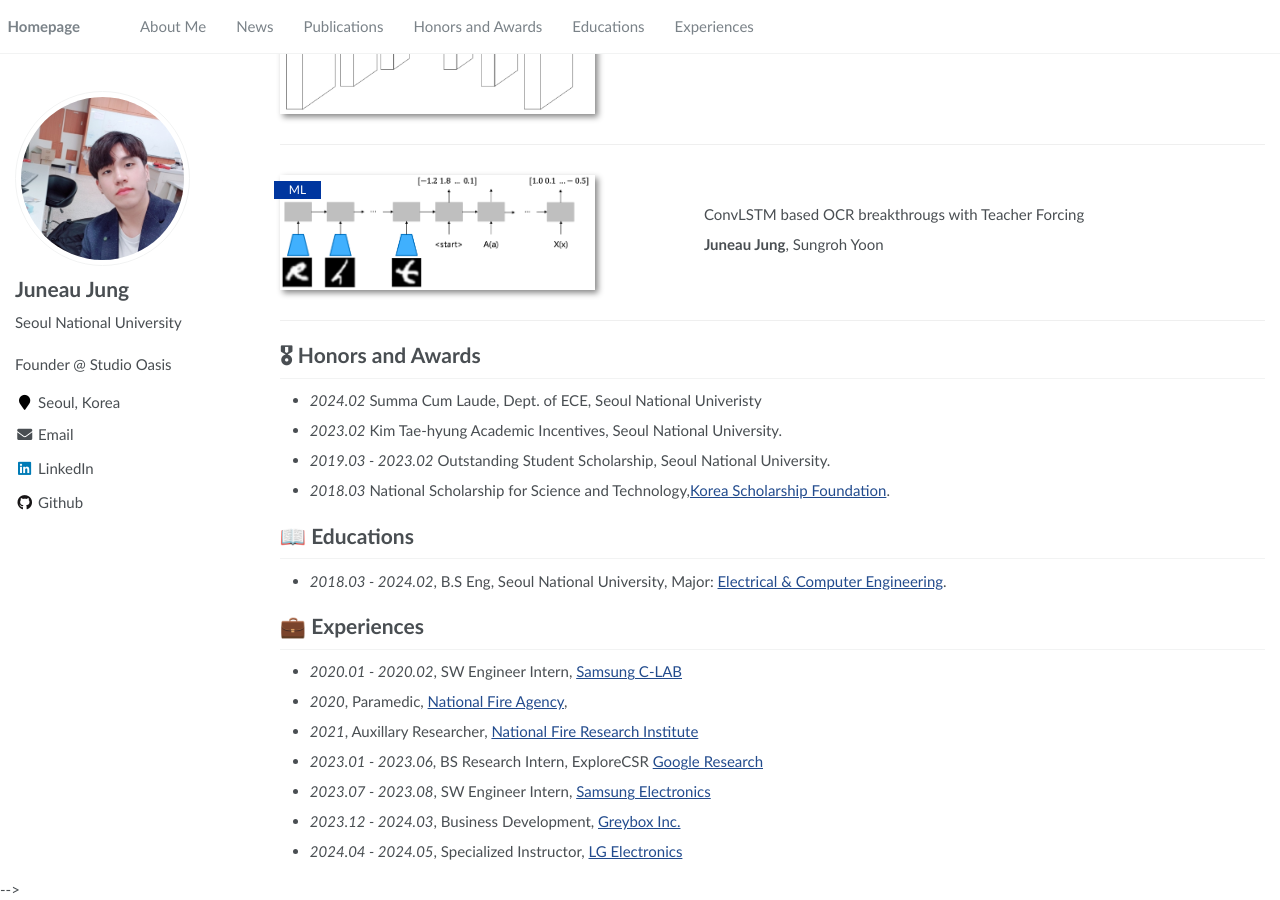
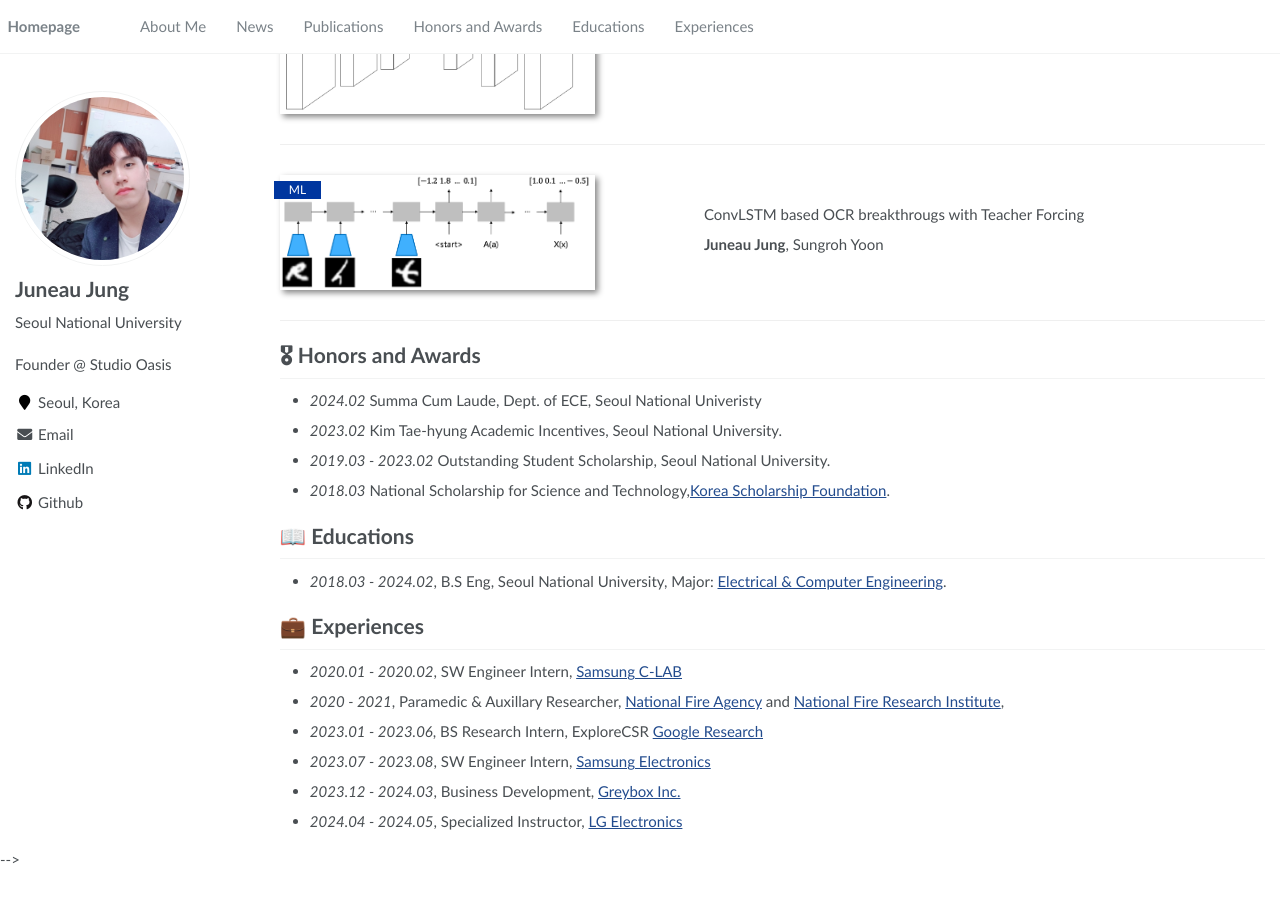
Before and after one commit to zzuno/zzuno.github.io, a Jekyll site: the page built from _pages/about.md, in a window 1280 px wide and 900 px high, scrolled down 1051 px. Built offline with Jekyll 4.4.1, drawn with Linux system fonts in a browser that asks for light colours; after the commit the page ends 1921 px from its top, so only the background shows below that.

Commit message:
award updated

```diff
--- a/_pages/about.md
+++ b/_pages/about.md
@@ -107,9 +107,7 @@ ConvLSTM based OCR breakthrougs with Teacher Forcing
 
 - _2020.01 - 2020.02_, SW Engineer Intern, [Samsung C-LAB](https://samsungclab.com)
 
-- _2020_, Paramedic, [National Fire Agency](https://www.nfa.go.kr/eng/),
-
-- _2021_, Auxillary Researcher, [National Fire Research Institute](https://nfire.go.kr/index.do)
+- _2020 - 2021_, Paramedic & Auxillary Researcher, [National Fire Agency](https://www.nfa.go.kr/eng/) and [National Fire Research Institute](https://nfire.go.kr/index.do),
 
 - _2023.01 - 2023.06_, BS Research Intern, ExploreCSR [Google Research](https://www.google.com/search?client=safari&rls=en&q=google+research&ie=UTF-8&oe=UTF-8)
 
```
